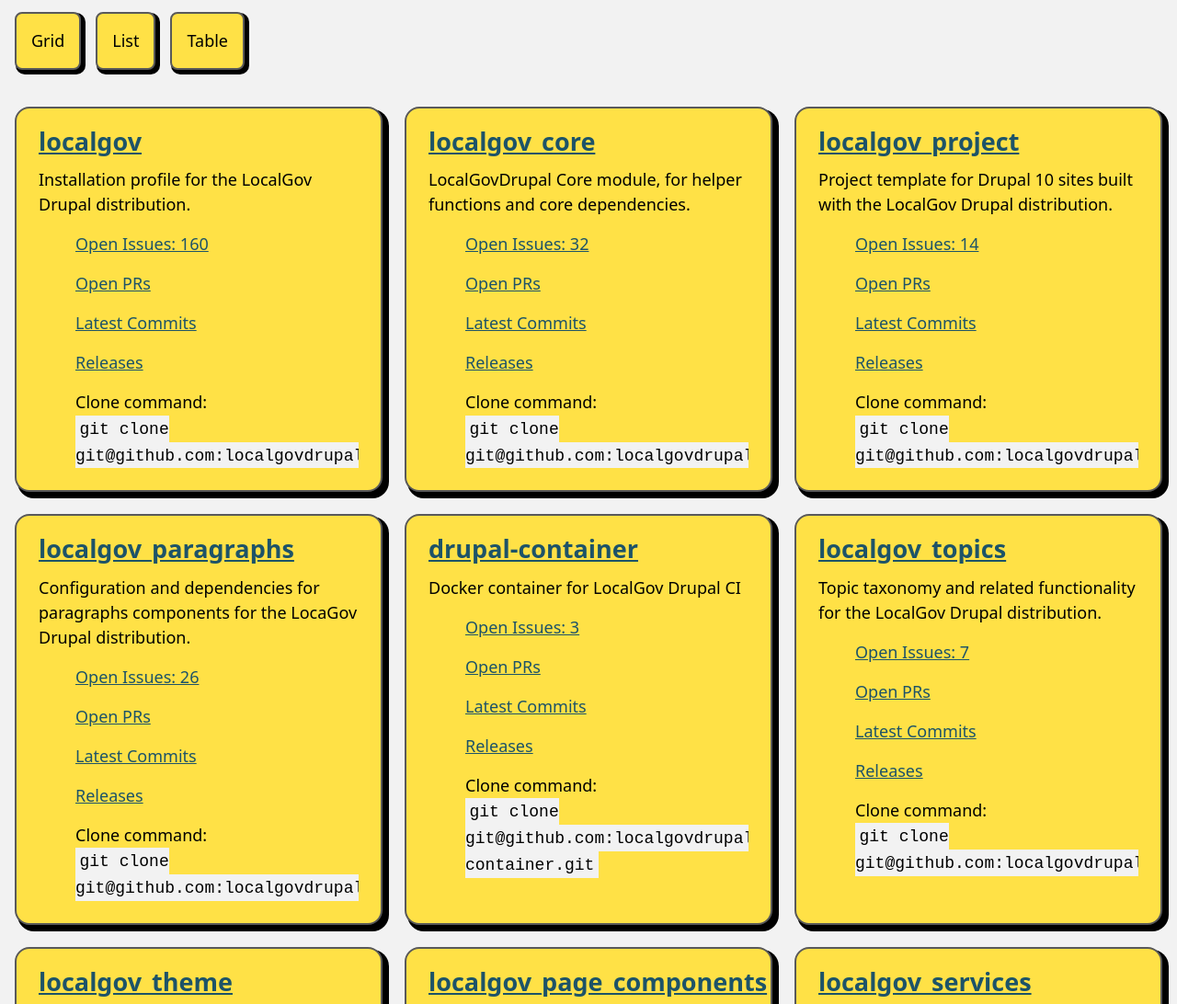
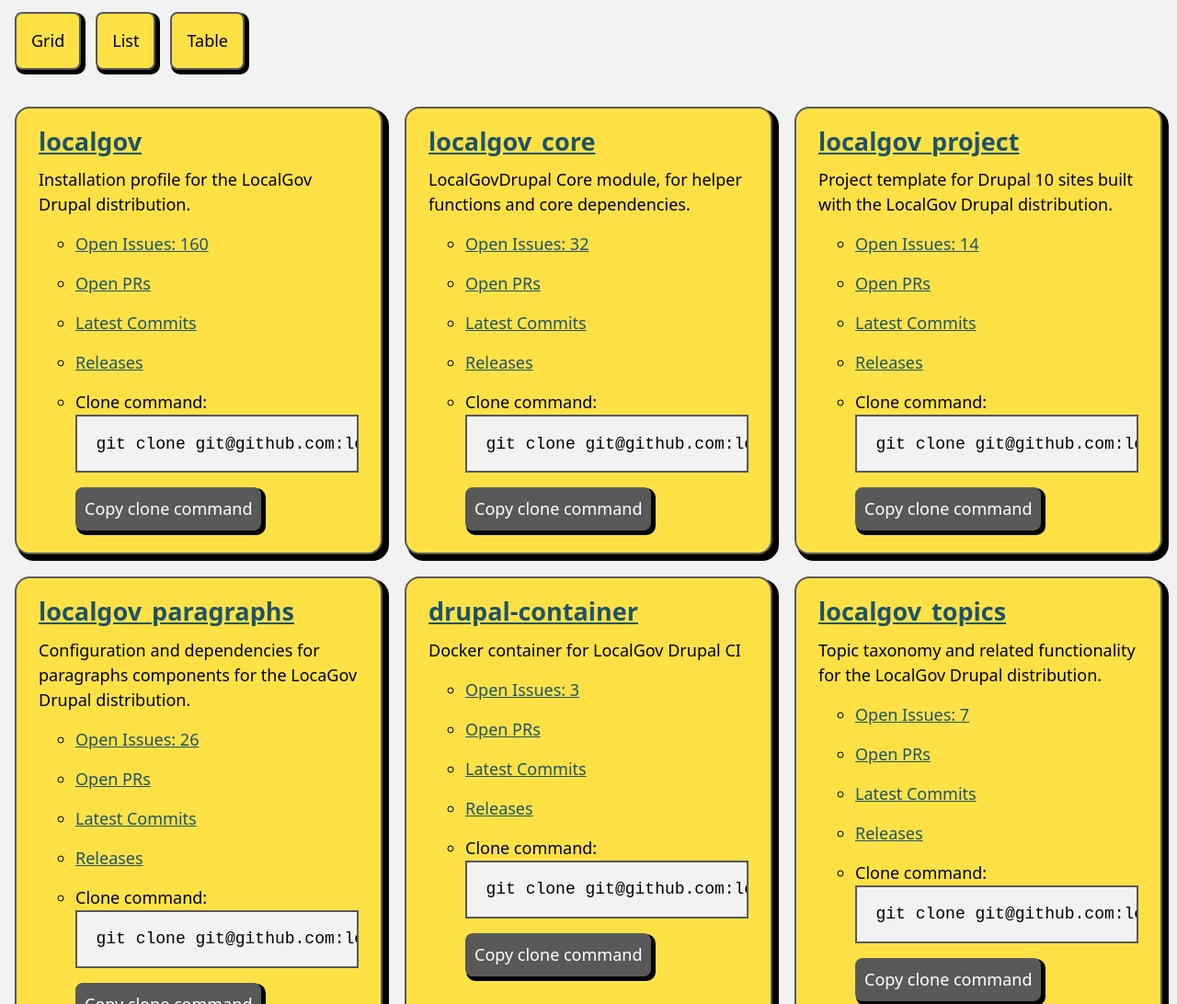
Before and after one commit to localgovdrupal/localgov_repos, a website: page index.html in a window 1280 px wide. Shown: the part 886-1978 px from the top of the page at 92% size. Drawn offline with Linux system fonts and the light colour scheme.

Commit message:
adds ability to copy the clone command to your clipboard

```diff
--- a/assets/scripts/script.js
+++ b/assets/scripts/script.js
@@ -26,7 +26,11 @@
                     <li><a href="${repo.html_url}/pulls">Open PRs</a></li>
                     <li><a href="${repo.html_url}/commits">Latest Commits</a></li>
                     <li><a href="${repo.html_url}/releases">Releases</a></li>
-                    <li>Clone command:<br> <code>git clone ${repo.ssh_url}</code></li>
+                    <li>
+                        Clone command:<br>
+                        <pre><code>git clone ${repo.ssh_url}</code></pre>
+                        <button type="button" class="button-link copy-clone">Copy clone command</button>
+                    </li>
                   </ul>
                 </article>
               </li>
@@ -54,7 +58,8 @@
                   </td>
                   <td>
                     ${repo.description ? `<p>${repo.description}</p>` : ""}
-                    <code>git clone ${repo.ssh_url}</code>
+                    <pre><code>git clone ${repo.ssh_url}</code></pre>
+                    <button type="button" class="button-link copy-clone">Copy clone command</button>
                   </td>
                   <td>
                     <ul>
@@ -110,6 +115,15 @@
     renderView(filteredRepos, view);
     repositoriesCount.textContent = `(${filteredRepos.length})`;
   });
+
+  const copyCloneCommands = document.querySelectorAll(".copy-clone");
+  copyCloneCommands.forEach((command) => {
+    command.addEventListener("click", (event) => {
+      const cloneCommand = event.target.previousElementSibling.textContent;
+      navigator.clipboard.writeText(cloneCommand);
+    });
+  });
+
 };
 
 fetchGithubData();
--- a/assets/style.css
+++ b/assets/style.css
@@ -416,10 +416,6 @@
   transform: scale(0.95);
 }
 
-.repo__links li {
-  overflow: auto;
-}
-
 .repos-table {
   width: 100%;
   table-layout: fixed;
@@ -438,3 +434,18 @@
 .repos-table td {
   padding: var(--spacing);
 }
+
+.repo pre {
+  max-width: 100%;
+  margin-block-end: var(--spacing);
+  padding: var(--spacing);
+  border: var(--border);
+  overflow: scroll;
+  background-color: var(--color-grey-lightest);
+}
+
+.copy-clone {
+  padding: var(--spacing-smaller);
+  background-color: var(--color-grey-dark);
+  color: var(--color-white);
+}
```
